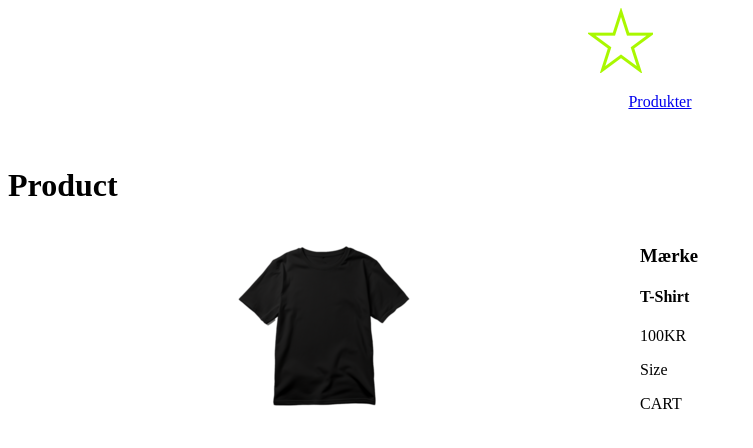
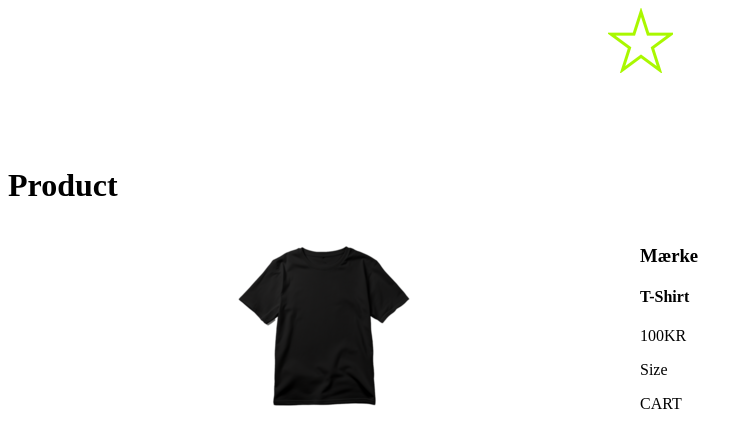
Before and after one commit to LunKea/productRus, a plain HTML site: page product.html in a window 1280 px wide. Shown: the whole page, without its empty margins (0-753 px from the left). Drawn offline with Linux system fonts and the light colour scheme.

Commit message:
har lavet header på alle sider

```diff
--- a/product.html
+++ b/product.html
@@ -7,18 +7,7 @@
     <link rel="stylesheet" href="style.css" />
   </head>
   <header>
-    <div>
-      <a href="index.html"><img src="assets/logo.png" alt="" /></a>
-    </div>
-    <div>
-      <nav>
-        <ul>
-          <li>
-            <a href="productlist.html">Produkter</a>
-          </li>
-        </ul>
-      </nav>
-    </div>
+    <a href="index.html"><img src="assets/logo.png" alt="" /></a>
   </header>
   <body>
     <main>
--- a/style.css
+++ b/style.css
@@ -10,6 +10,11 @@ header {
   ul {
     list-style: none;
   }
+}
+
+.nav_img {
+  margin-right: auto;
+  margin-left: auto;
 }
 
 /* INDEX */
```
Also changed, not shown: index.html (+1 -12 lines), productlist.html (+1 -12 lines).
